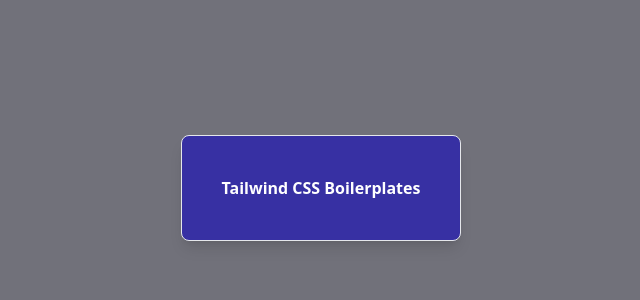
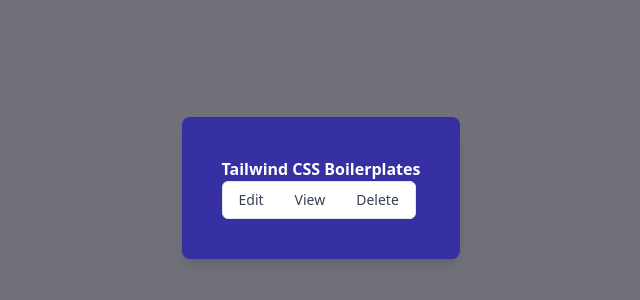
Before and after one commit to sistematico/tailwindcss-boilerplates, a website: page index.html in a window 1280 px wide. Shown: the part 212-512 px from the top of the page, without its empty margins (319-959 px from the left). Drawn offline with Linux system fonts and the light colour scheme.

Commit message:
Atualizado o arquivo README.md

```diff
--- a/index.html
+++ b/index.html
@@ -10,8 +10,14 @@
   </head>
   <body class="bg-zinc-500">
     <div class="flex items-center justify-center h-screen">
-      <div class="bg-indigo-800 text-white font-bold rounded-lg border shadow-lg p-10">
-        Tailwind CSS Boilerplates
+      <div class="bg-indigo-800 text-white font-bold rounded-lg shadow-lg p-10">
+        <h1>Tailwind CSS Boilerplates</h1>
+
+        <span class="inline-flex -space-x-px overflow-hidden rounded-md border bg-white shadow-sm dark:border-gray-800 dark:bg-gray-900">
+          <button class="inline-block px-4 py-2 text-sm font-medium text-gray-700 hover:bg-gray-50 focus:relative dark:text-gray-200 dark:hover:bg-gray-800">Edit</button>
+          <button class="inline-block px-4 py-2 text-sm font-medium text-gray-700 hover:bg-gray-50 focus:relative dark:text-gray-200 dark:hover:bg-gray-800">View</button>
+          <button class="inline-block px-4 py-2 text-sm font-medium text-gray-700 hover:bg-gray-50 focus:relative dark:text-gray-200 dark:hover:bg-gray-800">Delete</button>
+        </span>
       </div>
     </div>
   </body>
```
Also changed, not shown: README.md, assets/css/tailwind.css, assets/images/tailwind_logo.svg (added).
